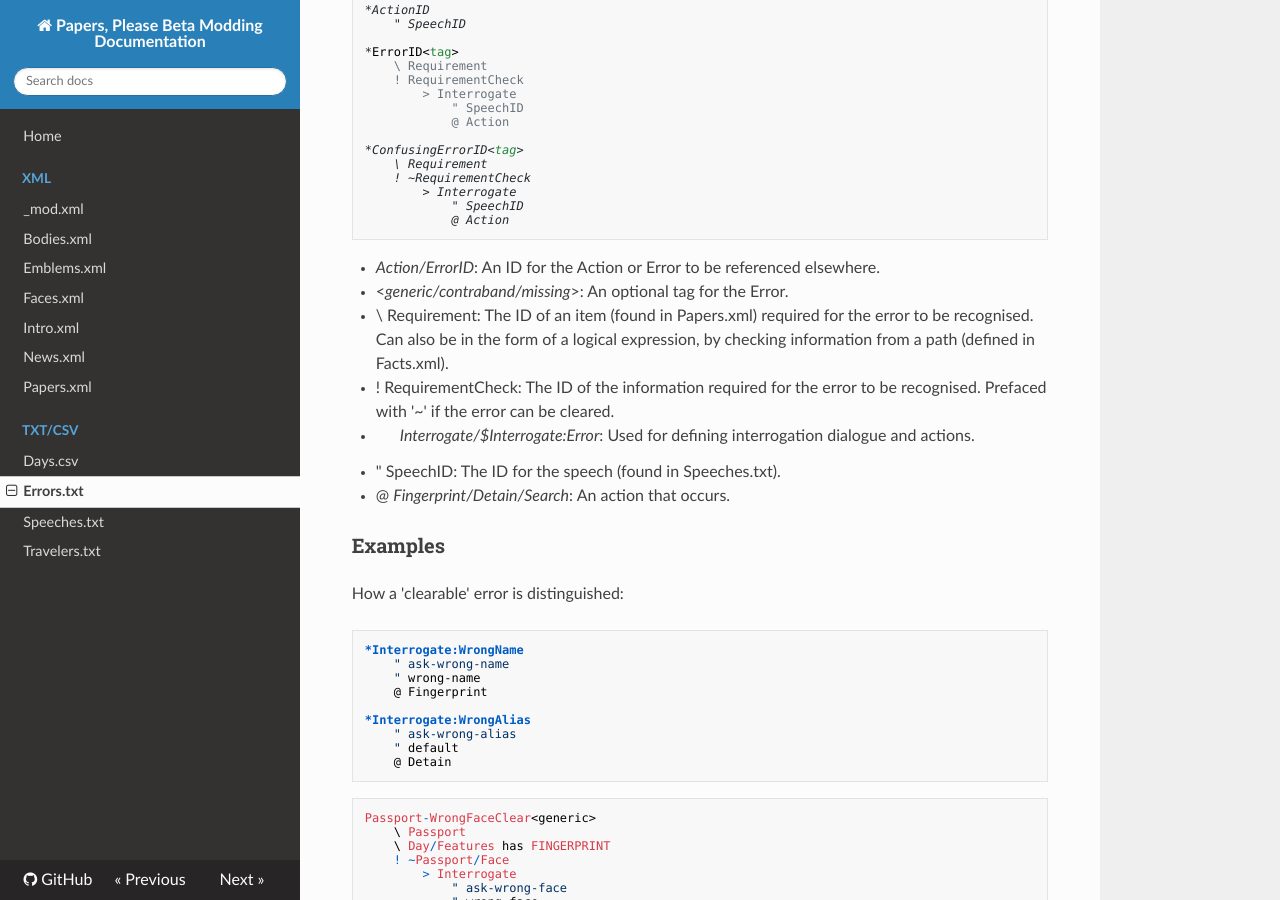
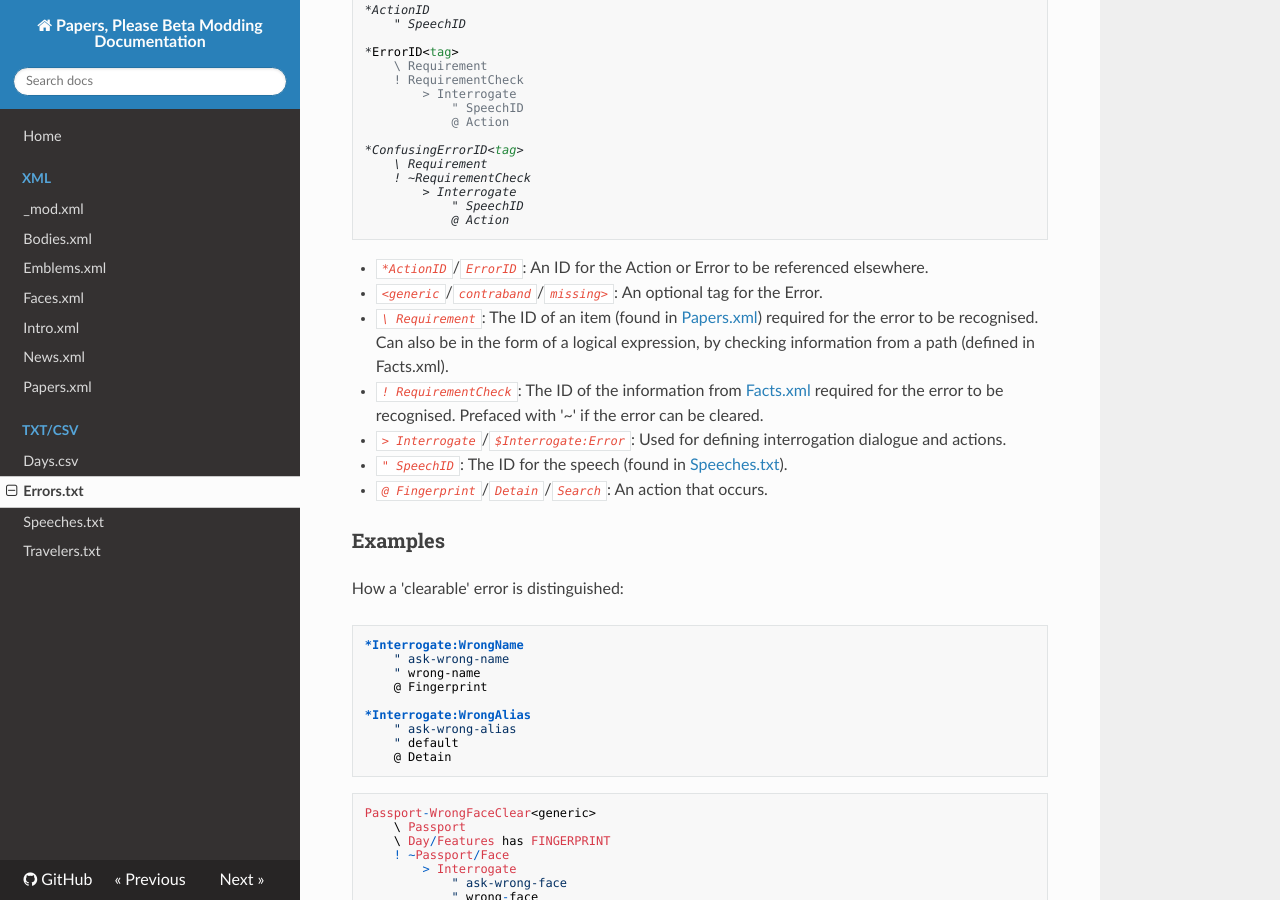
Before and after one commit to marinesciencedude/PapersPleaseModdingDoc, an MkDocs documentation site: the page built from docs/txt-csv/Errors.md, in a window 1280 px wide and 900 px high, scrolled down 303 px. Built offline with MkDocs 1.6.1, drawn with Linux system fonts in a browser that asks for light colours; nearby versions of some CDN libraries.

Commit message:
Adjusted parameter formatting for Errors.md, added links
Now using inline code that is italicised

````diff
--- a/docs/txt-csv/Errors.md
+++ b/docs/txt-csv/Errors.md
@@ -25,13 +25,13 @@ Defines errors that can be present for an entrant.
 			@ Action
 ```
 
-* *Action/ErrorID*: An ID for the Action or Error to be referenced elsewhere.
-* <*generic/contraband/missing*>: An optional tag for the Error.
-* \ Requirement: The ID of an item (found in Papers.xml) required for the error to be recognised. Can also be in the form of a logical expression, by checking information from a path (defined in Facts.xml).
-* ! RequirementCheck: The ID of the information required for the error to be recognised. Prefaced with '~' if the error can be cleared.
-* > *Interrogate/$Interrogate:Error*: Used for defining interrogation dialogue and actions.
-* " SpeechID: The ID for the speech (found in Speeches.txt).
-* @ *Fingerprint/Detain/Search*: An action that occurs.
+* _`*ActionID`_/_`ErrorID`_: An ID for the Action or Error to be referenced elsewhere.
+* _`<generic`_/_`contraband`_/_`missing>`_: An optional tag for the Error.
+* _`\ Requirement`_: The ID of an item (found in [Papers.xml](../xml/Papers.md)) required for the error to be recognised. Can also be in the form of a logical expression, by checking information from a path (defined in Facts.xml).
+* _`! RequirementCheck`_: The ID of the information from [Facts.xml](../xml/Facts.md) required for the error to be recognised. Prefaced with '~' if the error can be cleared.
+* _`> Interrogate`_/_`$Interrogate:Error`_: Used for defining interrogation dialogue and actions.
+* _`" SpeechID`_: The ID for the speech (found in [Speeches.txt](Speeches.md)).
+* _`@ Fingerprint`_/_`Detain`_/_`Search`_: An action that occurs.
 
 ### Examples
 How a 'clearable' error is distinguished:
````
